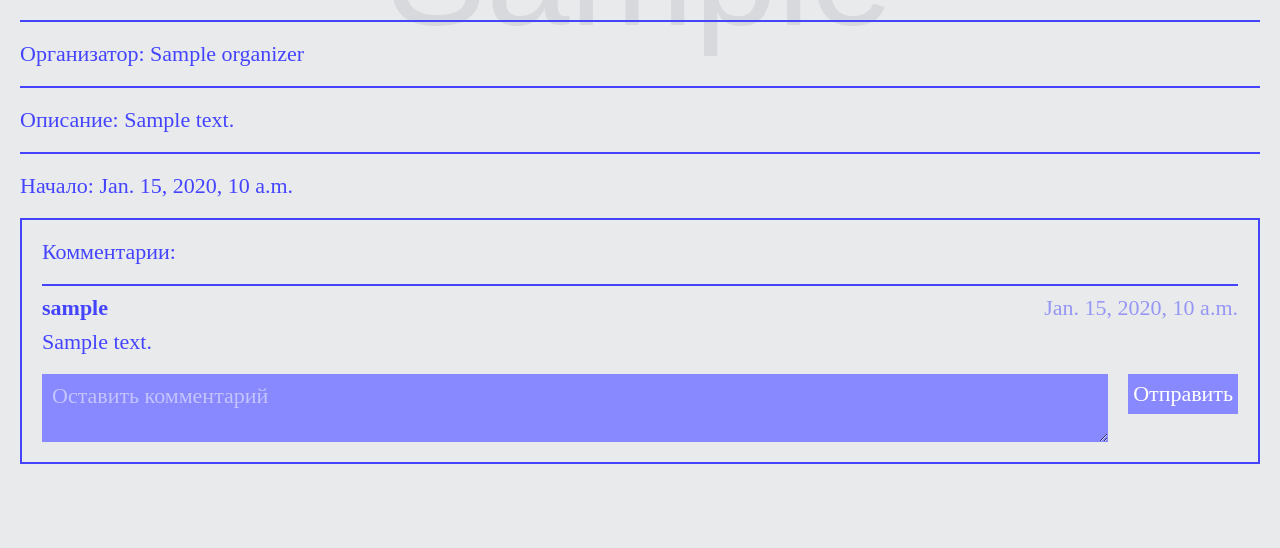
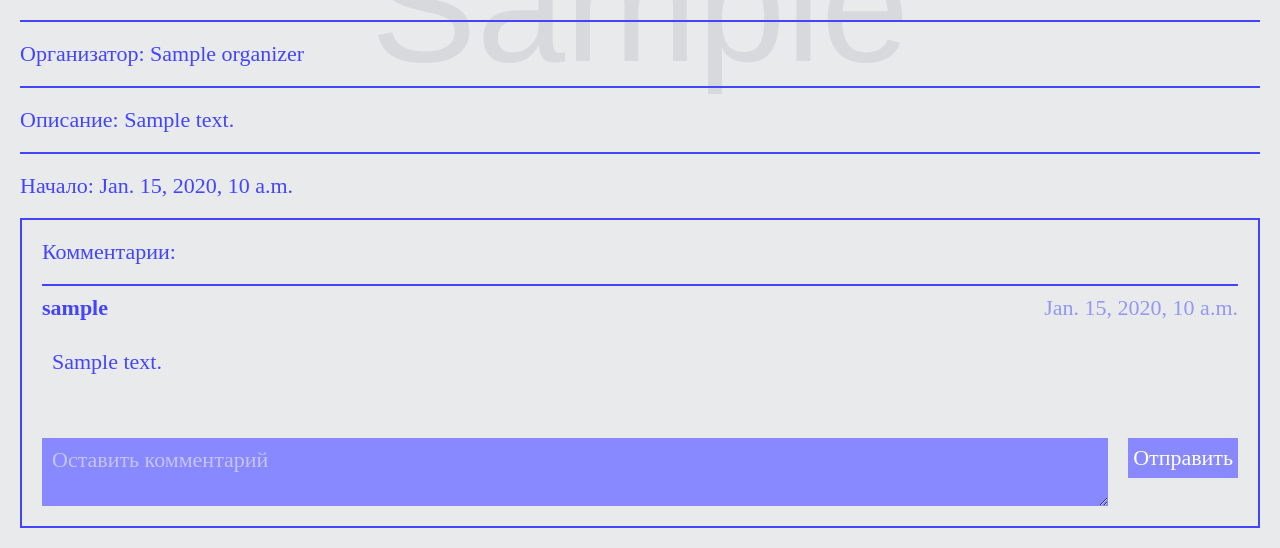
Before and after one commit to BEGEMOT9I/emanager_container, a Django app: template eManager/templates/eManager/detail.html in a window 1280 px wide. Shown: the part 535-1083 px from the top of the page. Before the commit the page ends 999 px from the top, so only its background shows below. Run offline with Django 3.2, Linux system fonts and the light colour scheme; the template is opened without the code that fills it: most values are stand-ins (such as "Sample title", 1, 10 or a date in 2020); grey boxes marked "Sample" are stand-in pictures; some libraries are stand-ins or nearby versions.

Commit message:
added ability to change commits

```diff
--- a/eManager/static/css/style.css
+++ b/eManager/static/css/style.css
@@ -363,19 +363,58 @@ body {
 	box-sizing: border-box;
 }
 
-.comment .comment__text {
-	padding-right: 20px;
+.comment .comment-change {
+	position: relative;
+	display: flex;
+	flex-flow: row wrap;
+	flex-grow: 1;
+	flex-shrink: 1;
+	width: 100%;
+	margin: 0;
+	padding: 0;
+}
+
+.comment .comment-change .comment-change__errors {
+	display: none;
+	width: 100%;
+	color: #f00;
+}
+
+.comment .comment-change .comment-change__errors.active {
+	display: inline-block;
+}
+
+.comment-change .comment__text {
+	flex-grow: 1;
+	margin: 10px 20px 10px 0;
+	padding: 10px;
+	font-family: Circe;
+	font-size: 22px;
+	line-height: 24px;
+	background: none;
+	border: none;
+	color: #44f;
+	resize: none;
+	outline: none;
+}
+
+.comment-change .comment__text.active {
+	background: #fff;
+	outline: 10px solid #fff;
 }
 
 .comment .comment__buttons {
 	position: relative;
 	display: flex;
 	flex-flow: row nowrap;
+	height: 40px;
 	border: 2px solid #44f;
 	border-radius: 5px;
 }
 
-.comment__buttons .button_delete, .comment__buttons .button_delete a {
+.comment__buttons .button_delete,
+.comment__buttons .button_delete a,
+.comment__buttons .button_update {
 	position: relative;
 	display: inline-block;
 	width: 40px;
@@ -397,6 +436,18 @@ body {
 
 .comment__buttons .button_delete span:last-child {
 	transform: rotate(-45deg);
+}
+
+.comment__buttons .button_update svg {
+	position: relative;
+	display: inline-block;
+	width: 30px;
+	height: 30px;
+	padding: 5px;
+}
+
+.comment__buttons .button_update svg path {
+	fill: #44f;
 }
 
 .comment-add {
--- a/eManager/static/js/main.js
+++ b/eManager/static/js/main.js
@@ -1,3 +1,23 @@
+function GetCookie(name) {
+	var cookieValue = null;
+	if (document.cookie && document.cookie !== '') {
+		var cookies = document.cookie.split(';');
+		for (var i = 0; i < cookies.length; i++) {
+			var cookie = jQuery.trim(cookies[i]);
+			// Does this cookie string begin with the name we want?
+			if (cookie.substring(0, name.length + 1) === (name + '=')) {
+				cookieValue = decodeURIComponent(cookie.substring(name.length + 1));
+				break;
+			}
+		}
+	}
+	return cookieValue;
+}
+
+function CSRFSafeMethod(method) {
+    return (/^(GET|HEAD|OPTIONS|TRACE)$/.test(method));
+}
+
 function ActivateField(element) {
 	$(element)
 		.css({ display: 'none' })
@@ -28,6 +48,50 @@ function FindEvents(element) {
 	});
 }
 
+var Comment = {
+	focusin: function(element) {
+		$(element).addClass('active');
+	},
+
+	focusout: function(element) {
+		$(element).removeClass('active');
+	},
+
+	update: function(element) {
+		var comment = $(element).parents('.comment'),
+			form = comment.find('.comment-change')[0],
+			text = $(form).find('.comment__text')[0].value,
+			csrftoken = GetCookie('csrftoken');
+
+		$.ajaxSetup({
+		    beforeSend: function(xhr, settings) {
+		        if (!CSRFSafeMethod(settings.type) && !this.crossDomain) {
+		            xhr.setRequestHeader("X-CSRFToken", csrftoken);
+		        }
+		    }
+		});
+
+		$.ajax({
+			url: form.getAttribute('action'),
+			type: 'POST',
+			data: 'new_text=' + text,
+			success: function(data) {
+				var container = comment.find('.comment-change__errors');
+
+				if (data.errors) {
+					container
+						.text(data.errors.join(', '))
+						.addClass('active');
+				} else {
+					container
+						.text()
+						.removeClass('active');
+				}
+			}
+		});
+	}
+}
+
 window.addEventListener('load', function() {
 	var controller = $('.container').data('controller');
 
--- a/eManager/templates/eManager/detail.html
+++ b/eManager/templates/eManager/detail.html
@@ -37,7 +37,11 @@
 					</span>
 					<span class="comment__date">{{ comment.created_date }}</span>
 					<div class="comment__row">
-						<span class="comment__text">{{ comment.text }}</span>
+						<form class="comment-change" action="{% url 'emanager:ChangeComment' comment.id %}" method="post">
+							{% csrf_token %}
+							<textarea class="comment__text" name="new_text" onclick="Comment.focusin(this)" onblur="Comment.focusout(this)">{{ comment.text }}</textarea>
+							<span class="comment-change__errors"></span>
+						</form>
 
 						{% if user.is_authenticated and user.username == comment.user.username %}
 							<div class="comment__buttons">
@@ -47,12 +51,20 @@
 										<span></span>
 									</a>
 								</div>
+								<div class="button_update">
+									<svg viewBox="0 0 612.85 612.85" onclick="Comment.update(this)">
+										<g>
+											<path d="M600.485,221.792c-14.431-50.499-40.137-94.332-77.939-132.134c-29.109-29.103-62.616-51.376-100.026-66.57 C384.995,7.843,346.585,0,306.778,0v37.467c69.91,0,138.928,26.998,190.005,78.282c32.886,33.014,55.38,71.63,67.912,115.413 c12.553,43.869,14.38,87.98,4.682,132.47c-9.699,44.489-29.438,83.962-59.548,118.418l-52.184-51.177v127.452l130.13,2.006 l-52.184-52.183c34.791-39.479,57.871-84.641,69.247-135.153C616.207,322.482,614.83,271.983,600.485,221.792z"/>
+											<path d="M47.854,382.03c-12.532-43.776-14.052-87.98-4.353-132.47c9.706-44.497,29.774-84.305,59.883-118.76l52.183,51.854V54.531 L25.438,53.189l51.855,51.519c-34.791,39.473-57.878,84.633-69.247,135.146c-11.376,50.513-10.084,101.04,4.346,151.539 c14.344,50.198,40.143,94.003,77.946,131.806c29.103,29.104,62.609,51.377,100.02,66.57c37.532,15.244,76.276,23.08,116.42,23.08 v-36.797c-70.924,0-138.929-27.325-190.348-78.944C83.544,464.087,60.408,425.898,47.854,382.03z"/>
+										</g>
+									</svg>
+								</div>
 							</div>
 						{% endif %}
 
 					</div>
 				</div>
-			{% empty %}
+			{% 	empty %}
 				<p>Нет комментариев</p>
 			{% endfor %}
 
--- a/eManager/urls.py
+++ b/eManager/urls.py
@@ -13,4 +13,5 @@ urlpatterns = [
     url(r'^logout/$', views.LogoutView.as_view(), name='logout'),
     url(r'^add_comment/(?P<pk>[0-9]+)/$', views.AddComment, name='AddComment'),
     url(r'^delete_comment/(?P<pk>[0-9]+)/$', views.DeleteComment, name='DeleteComment'),
+    url(r'^change_comment/(?P<pk>[0-9]+)/$', views.ChangeComment, name='ChangeComment'),
 ]
```
Also changed, not shown: eManager/views.py (+19 -1 lines), 2 other files.
